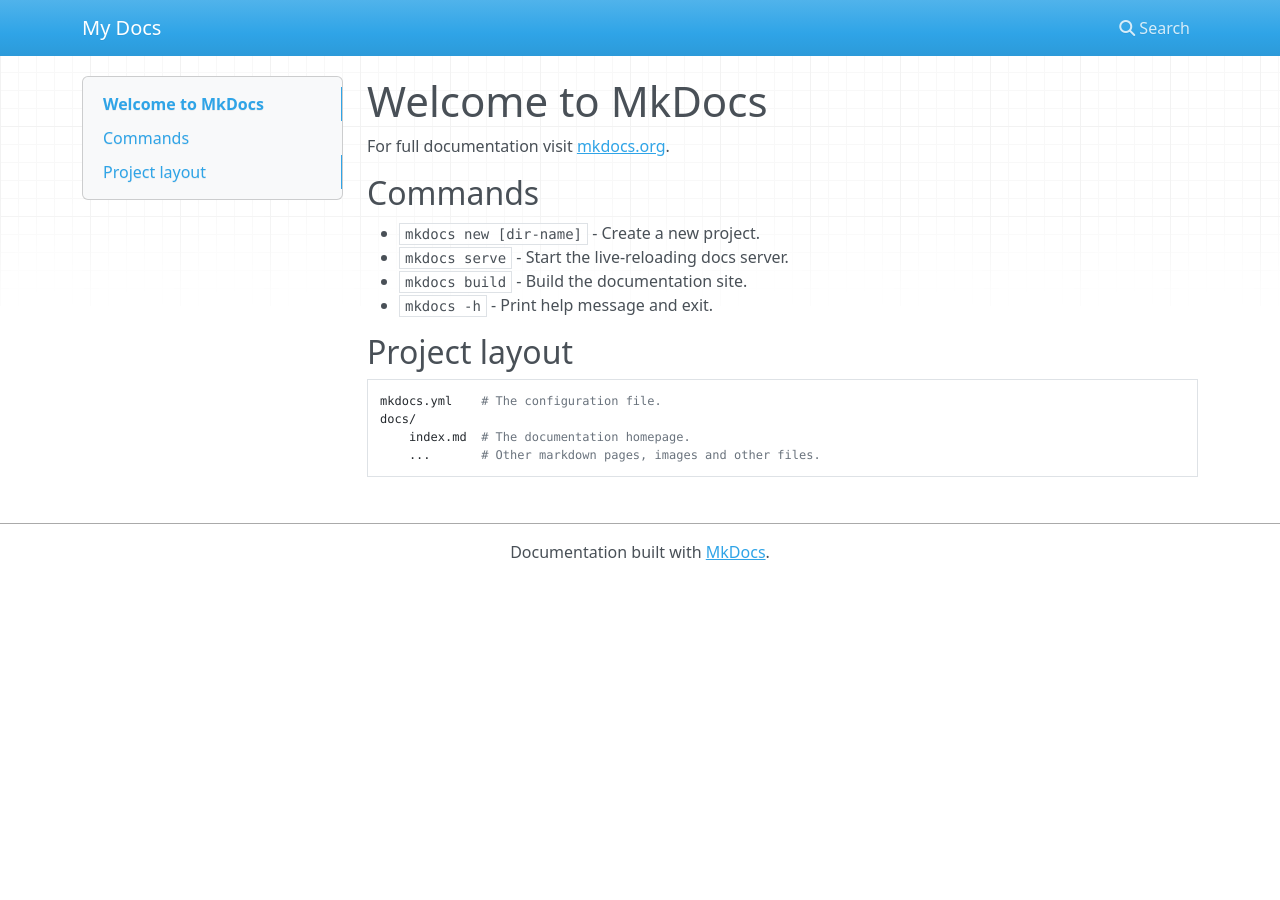
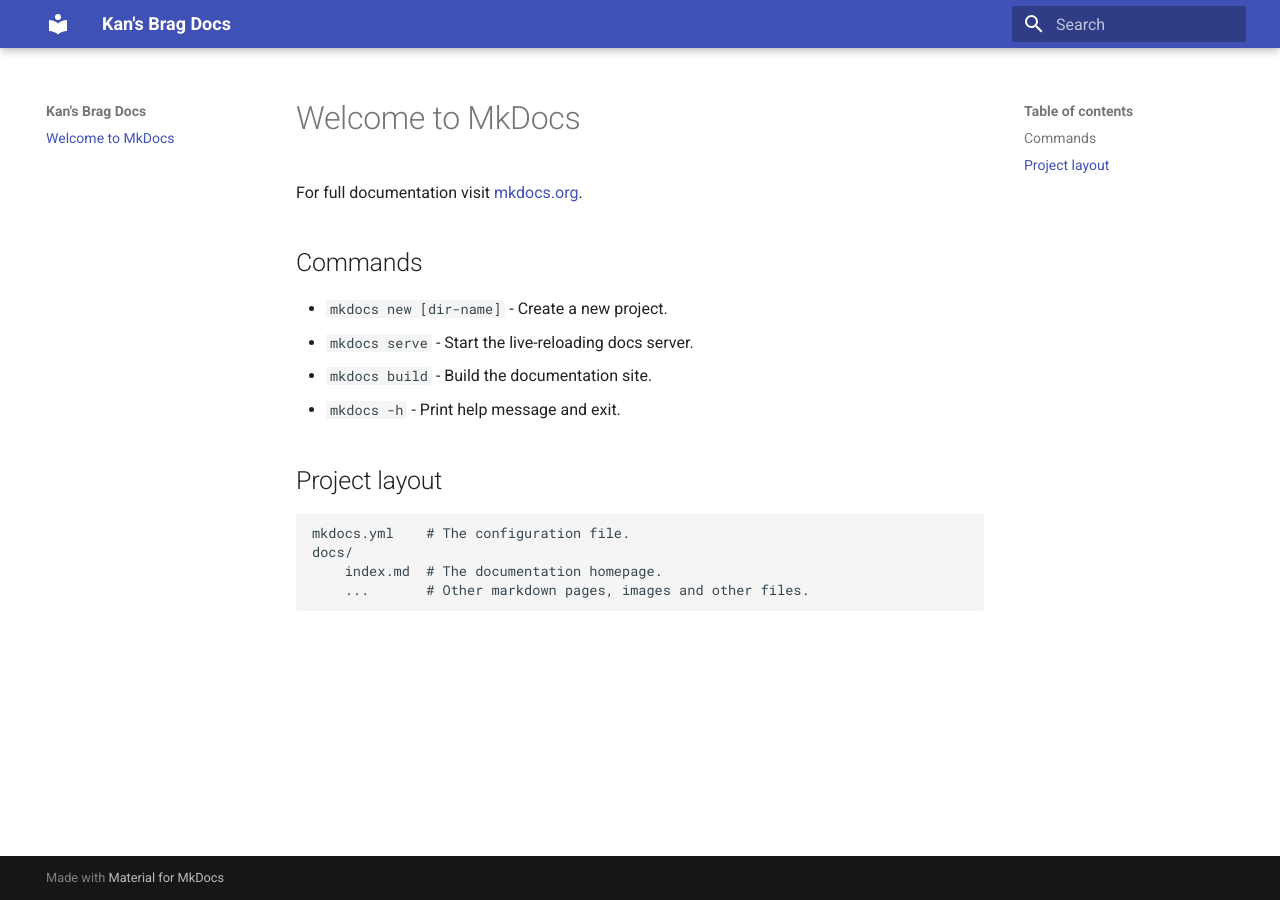
Before and after one commit to zkan/brag-documents, an MkDocs documentation site: the page built from docs/index.md, in a window 1280 px wide. Built offline with MkDocs 1.6.1 and Material for MkDocs 9.7.7, drawn with Linux system fonts in a browser that asks for light colours; nearby versions of some CDN libraries.

```diff
--- a/mkdocs.yml
+++ b/mkdocs.yml
@@ -1 +1,4 @@
-site_name: My Docs
+site_name: Kan's Brag Docs
+site_url: https://mydomain.org/mysite
+theme:
+  name: material
```
Also changed, not shown: 1 other file.
